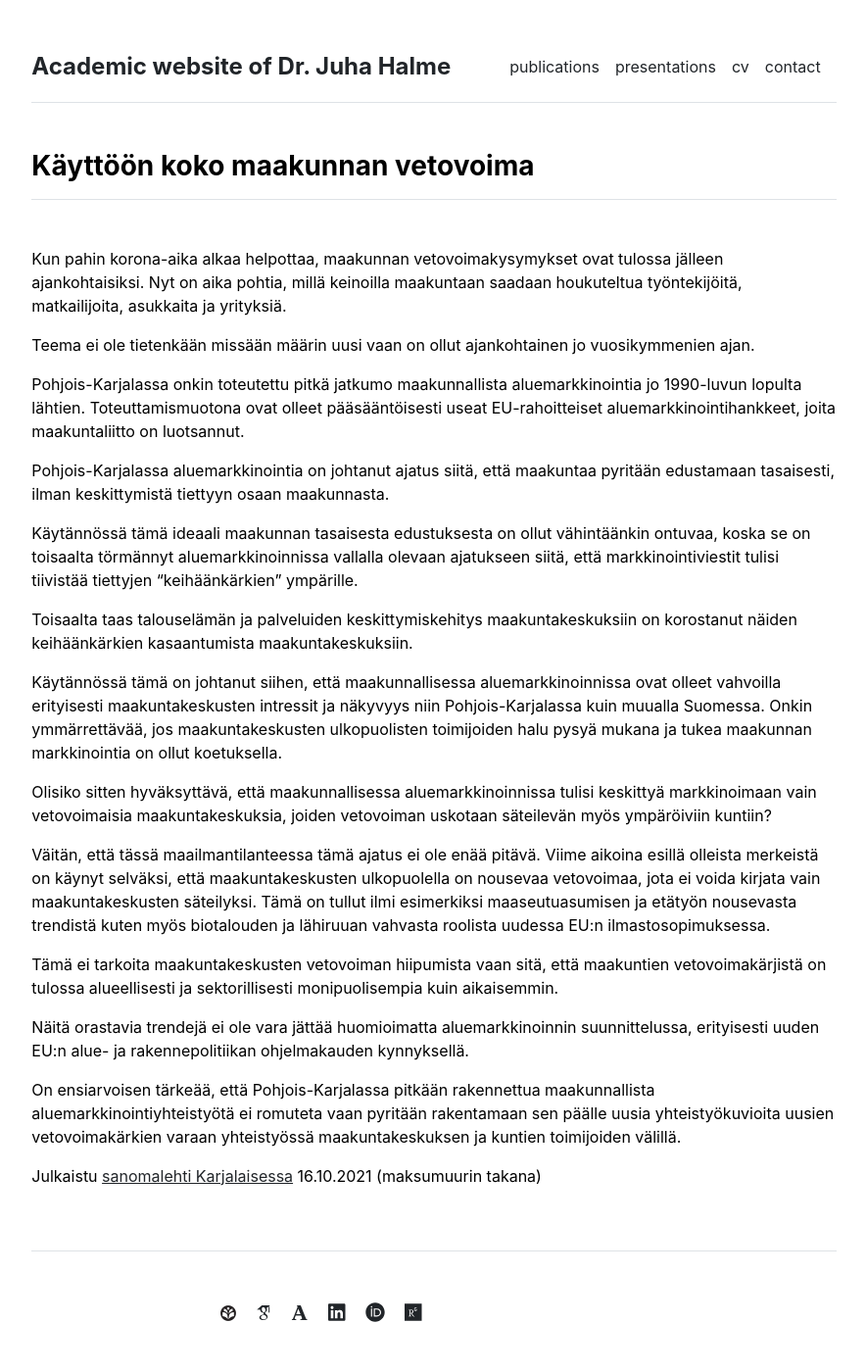
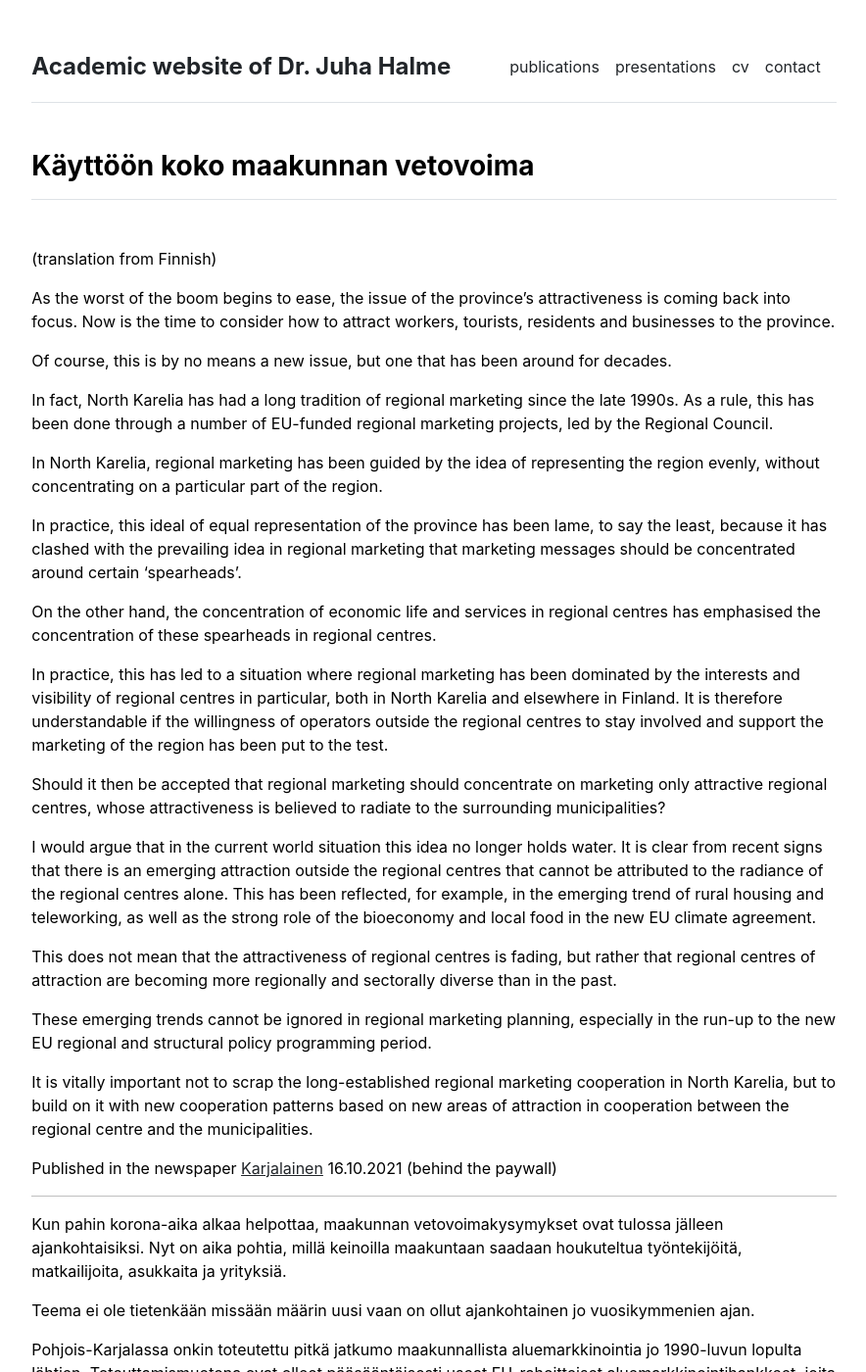
Before and after one commit to juhahalme/academicprofile, a Jekyll site: the page built from publications/karjalainen-16-10-2021.md, in a window 1280 px wide and 1400 px high. Shown: the whole window at 98% size, without its empty margins (197-1081 px from the left). Built offline with Jekyll 4.4.1, drawn with Linux system fonts in a browser that asks for light colours; some web fonts are replaced.

Commit message:
lisätty käännös

```diff
--- a/publications/karjalainen-16-10-2021.md
+++ b/publications/karjalainen-16-10-2021.md
@@ -1,6 +1,36 @@
 ---
 layout: page
 title: "Käyttöön koko maakunnan vetovoima"
+---
+
+(translation from Finnish)
+
+As the worst of the boom begins to ease, the issue of the province's attractiveness is coming back into focus. Now is the time to consider how to attract workers, tourists, residents and businesses to the province.
+
+Of course, this is by no means a new issue, but one that has been around for decades.
+
+In fact, North Karelia has had a long tradition of regional marketing since the late 1990s. As a rule, this has been done through a number of EU-funded regional marketing projects, led by the Regional Council.
+
+In North Karelia, regional marketing has been guided by the idea of representing the region evenly, without concentrating on a particular part of the region.
+
+In practice, this ideal of equal representation of the province has been lame, to say the least, because it has clashed with the prevailing idea in regional marketing that marketing messages should be concentrated around certain 'spearheads'.
+
+On the other hand, the concentration of economic life and services in regional centres has emphasised the concentration of these spearheads in regional centres.
+
+In practice, this has led to a situation where regional marketing has been dominated by the interests and visibility of regional centres in particular, both in North Karelia and elsewhere in Finland. It is therefore understandable if the willingness of operators outside the regional centres to stay involved and support the marketing of the region has been put to the test.
+
+Should it then be accepted that regional marketing should concentrate on marketing only attractive regional centres, whose attractiveness is believed to radiate to the surrounding municipalities?
+
+I would argue that in the current world situation this idea no longer holds water. It is clear from recent signs that there is an emerging attraction outside the regional centres that cannot be attributed to the radiance of the regional centres alone. This has been reflected, for example, in the emerging trend of rural housing and teleworking, as well as the strong role of the bioeconomy and local food in the new EU climate agreement.
+
+This does not mean that the attractiveness of regional centres is fading, but rather that regional centres of attraction are becoming more regionally and sectorally diverse than in the past.
+
+These emerging trends cannot be ignored in regional marketing planning, especially in the run-up to the new EU regional and structural policy programming period.
+
+It is vitally important not to scrap the long-established regional marketing cooperation in North Karelia, but to build on it with new cooperation patterns based on new areas of attraction in cooperation between the regional centre and the municipalities.
+
+Published in the newspaper [Karjalainen](https://digilukija.karjalainen.fi/karjalainen/35984/article/1464787/24/2/render/?page_url=https%3A%2F%2Fdigilehti.karjalainen.fi%2Ftitles%2Fkarjalainen%2F3544%2Fpublications%2F35984%2Fpages%2F24&token=d53456e21212f2efbb614523ce4eb533) 16.10.2021 (behind the paywall)
+
 ---
 
 Kun pahin korona-aika alkaa helpottaa, maakunnan vetovoimakysymykset ovat tulossa jälleen ajankohtaisiksi. Nyt on aika pohtia, millä keinoilla maakuntaan saadaan houkuteltua työntekijöitä, matkailijoita, asukkaita ja yrityksiä.
```
Also changed, not shown: 1 other file.
